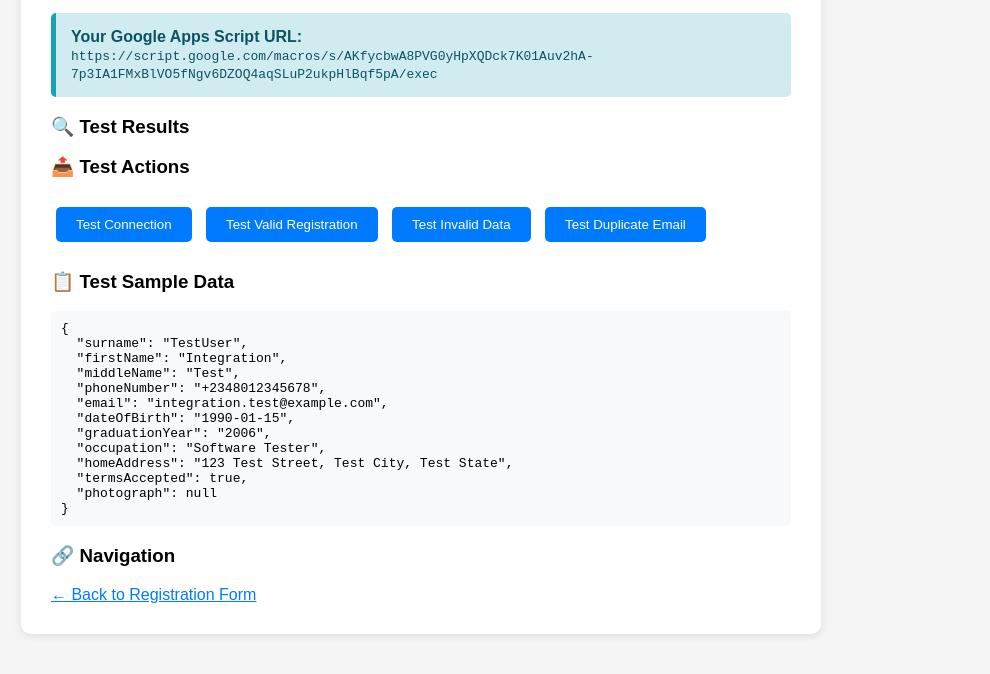
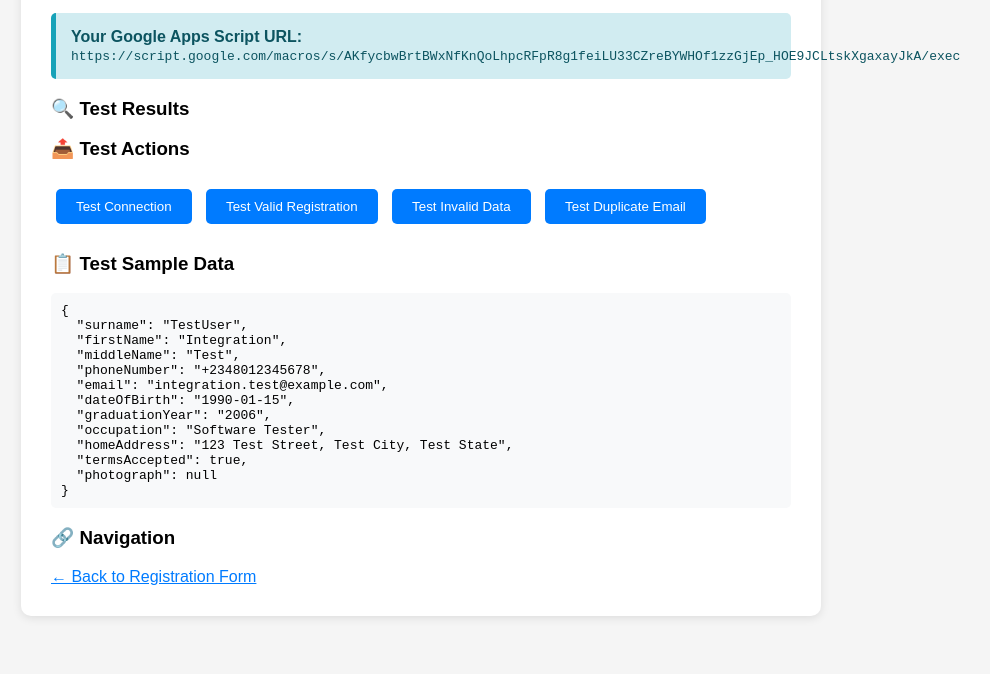
Before and after one commit to princeigho74/assa-reg-form, a plain HTML site: page integration-test.html in a window 1280 px wide. Shown: the part 202-876 px from the top of the page, without its empty margins (219-1209 px from the left). Drawn offline with Linux system fonts and the light colour scheme.

Commit message:
Update integration-test.html

```diff
--- a/integration-test.html
+++ b/integration-test.html
@@ -70,7 +70,7 @@
 
         <div class="test-result info">
             <strong>Your Google Apps Script URL:</strong><br>
-            <code>https://script.google.com/macros/s/AKfycbwA8PVG0yHpXQDck7K01Auv2hA-7p3IA1FMxBlVO5fNgv6DZOQ4aqSLuP2ukpHlBqf5pA/exec</code>
+            <code>https://script.google.com/macros/s/AKfycbwBrtBWxNfKnQoLhpcRFpR8g1feiLU33CZreBYWHOf1zzGjEp_HOE9JCLtskXgaxayJkA/exec</code>
         </div>
 
         <h3>🔍 Test Results</h3>
@@ -90,7 +90,7 @@
     </div>
 
     <script>
-        const GAS_URL = 'https://script.google.com/macros/s/AKfycbwA8PVG0yHpXQDck7K01Auv2hA-7p3IA1FMxBlVO5fNgv6DZOQ4aqSLuP2ukpHlBqf5pA/exec';
+        const GAS_URL = 'https://script.google.com/macros/s/AKfycbwBrtBWxNfKnQoLhpcRFpR8g1feiLU33CZreBYWHOf1zzGjEp_HOE9JCLtskXgaxayJkA/exec';
 
         // Sample test data
         const validTestData = {
```
